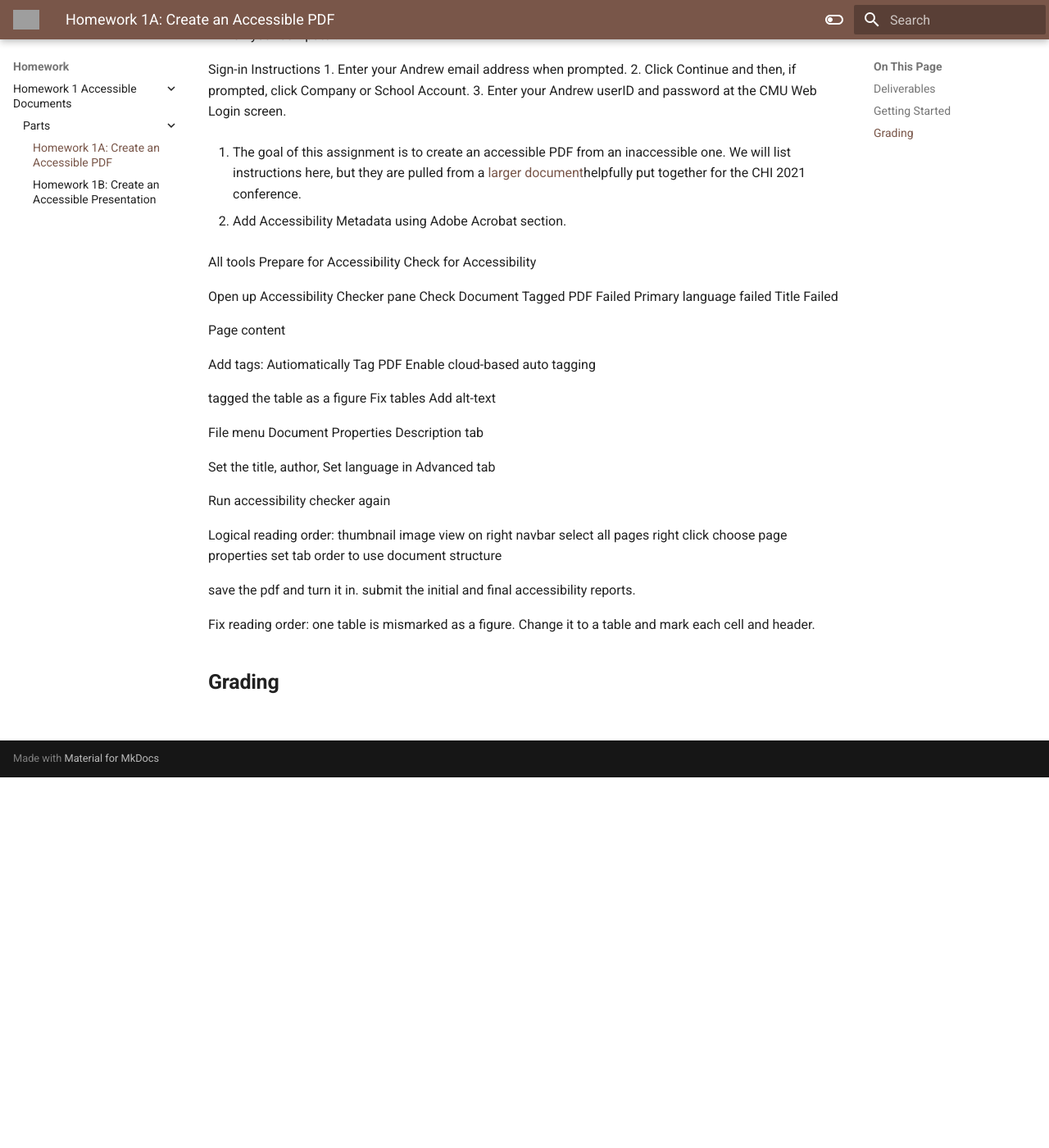
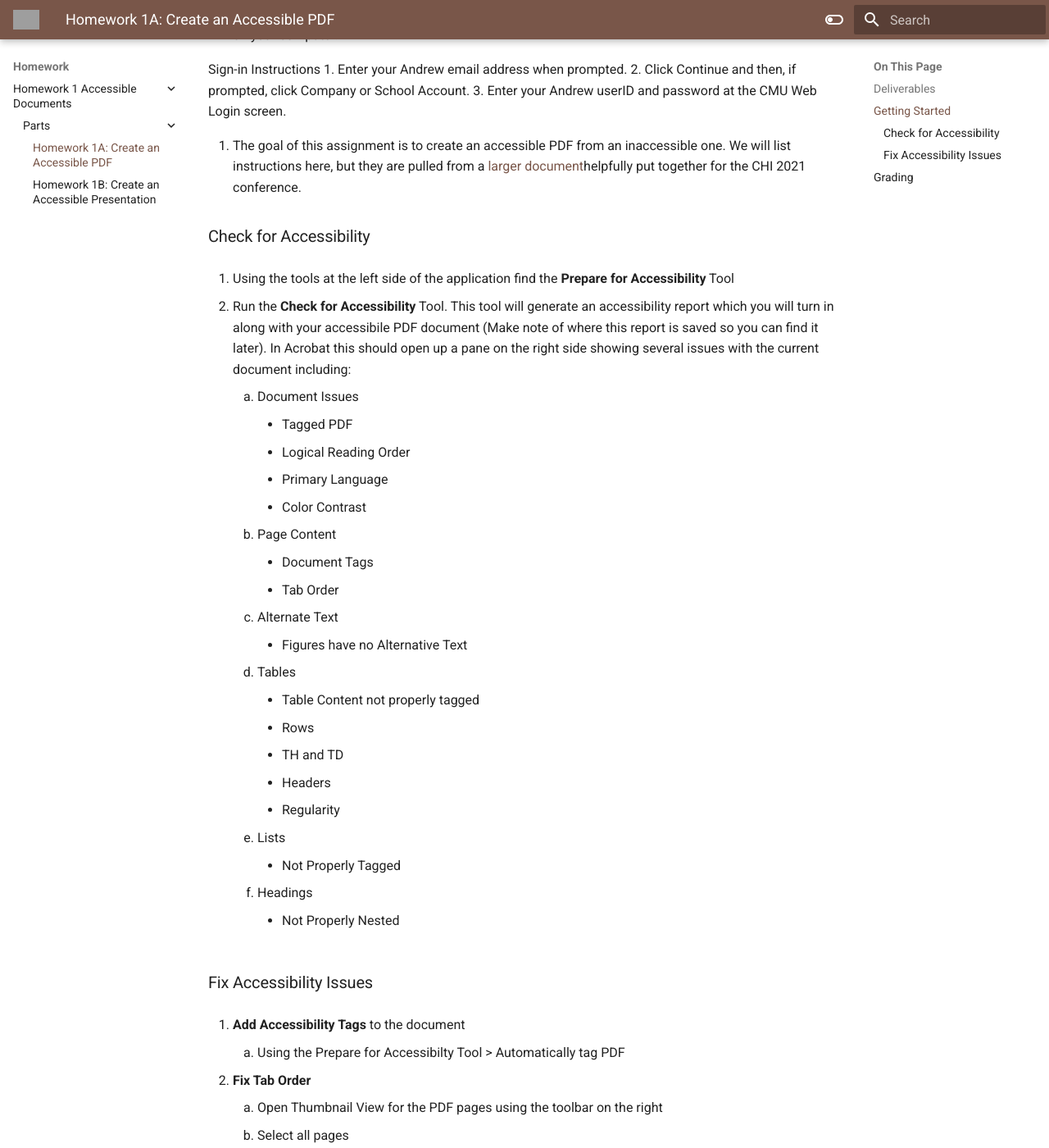
Before and after one commit to cmu-05-499/cmu-05-499.github.io, an MkDocs documentation site: the page built from docs/homework/HW1/1_pdf.md, in a window 1280 px wide and 1400 px high, scrolled down 728 px. Shown: the whole window at 82% size. Built offline with MkDocs 1.6.1 and Material for MkDocs 9.7.7, drawn with Linux system fonts in a browser that asks for light colours; before the commit the page ends 1676 px from its top, so only the background shows below that; some of the changed text lies outside the part shown; grey boxes are pictures that could not be loaded.

Commit message:
Added Instructions for HW_1A

```diff
--- a/docs/homework/HW1/1_pdf.md
+++ b/docs/homework/HW1/1_pdf.md
@@ -25,54 +25,65 @@
 2. The goal of this assignment is to create an accessible PDF from an inaccessible one. We will list instructions here, but they are pulled from a [larger document](https://chi2021.acm.org/for-authors/presenting/papers/guide-to-an-accessible-submission)helpfully put together for the CHI 2021 conference.
 
 
-1. Add Accessibility Metadata using Adobe Acrobat section.
+### Check for Accessibility
 
-All tools
-Prepare for Accessibility
-Check for Accessibility
+1. Using the tools at the left side of the application find the **Prepare for Accessibility** Tool
 
-Open up Accessibility Checker pane
-Check Document
-Tagged PDF Failed
-Primary language failed
-Title Failed
+1. Run the **Check for Accessibility** Tool. This tool will generate an accessibility report which you will turn in along with your accessibile PDF document (Make note of where this report is saved so you can find it later). In Acrobat this should open up a pane on the right side showing several issues with the current document including:
+	1. Document Issues
+		- Tagged PDF
+		- Logical Reading Order
+		- Primary Language
+		- Color Contrast
+	1. Page Content
+		- Document Tags
+		- Tab Order
+	1. Alternate Text
+		- Figures have no Alternative Text
+	1. Tables
+		- Table Content not properly tagged
+		- Rows
+		- TH and TD
+		- Headers
+		- Regularity
+	1. Lists
+		- Not Properly Tagged
+	1. Headings
+		- Not Properly Nested
 
-Page content
+### Fix Accessibility Issues
 
+1. **Add Accessibility Tags** to the document
+	1. Using the Prepare for Accessibilty Tool > Automatically tag PDF
 
-Add tags:
-Autiomatically Tag PDF
-Enable cloud-based auto tagging
+1. **Fix Tab Order**
+	1. Open Thumbnail View for the PDF pages using the toolbar on the right
+	1. Select all pages
+	1. Right Click and select *page properties*
+	1. Select *Use Document Structure*
 
-tagged the table as a figure
-Fix tables
-Add alt-text
+1. Update the metadata by going to *File > Document Properties*
+	1. **Set Author Name**:
+		On the Description tab set the author name to "YOUR NAME - Andrew ID"
+	1. **Set Primary Language**:
+		On the Advanced tab, under Reading Options set the langauge.
 
+1. Check for **Logical Reading Order**
+	1. Under the *Prepare for Accessibility tool*, Open the *Fix Reading Order* panel.
+	1. The document should now show highlighted and numbered sections. These sections should be properly separated and numbered according to the logical order they should be read on the page.
+		NOTE: Make sure the *Page Content Groups > Page Content Order* Options are selected.
 
-File menu Document Properties
-Description tab
+1. **Fix Improperly Tagged Elements** using the Reading Order tool
+	1. Highlight the content you want to tag then click the proper tag using the reading order tool. You can use this [guidance on using the tool](https://helpx.adobe.com/acrobat/using/touch-reading-order-tool-pdfs.html) if you get stuck. Be sure to pay attention to:
+	  1. Headings vs Content
+	  1. Tables vs Figures
 
-Set the title, author,
-Set language in Advanced tab
+1. **Add Alternative Text** for Figures
+	1. Using the *Prepare for Accessibility Tool* (Left Side), click *Add alternate text*
+	1. Add text descriptions for each instructor and teaching assistant image.
 
-Run accessibility checker again
-
-Logical reading order:
-thumbnail image view on right navbar
-select all pages
-right click choose page properties
-set tab order to use document structure
-
-save the pdf and turn it in.
-submit the initial and final accessibility reports.
-
-Fix reading order: one table is mismarked as a figure. Change it to a table and mark each cell and header.
-
-
-
-
-
-
+1. **Save the PDF** again, close it, and reopen it to double-check that your accessibility features have been saved.
+2. Turn in the **Final PDF along with the Initial and Final Accessibility Reports** generated by the Tool.
 
 
 
```
